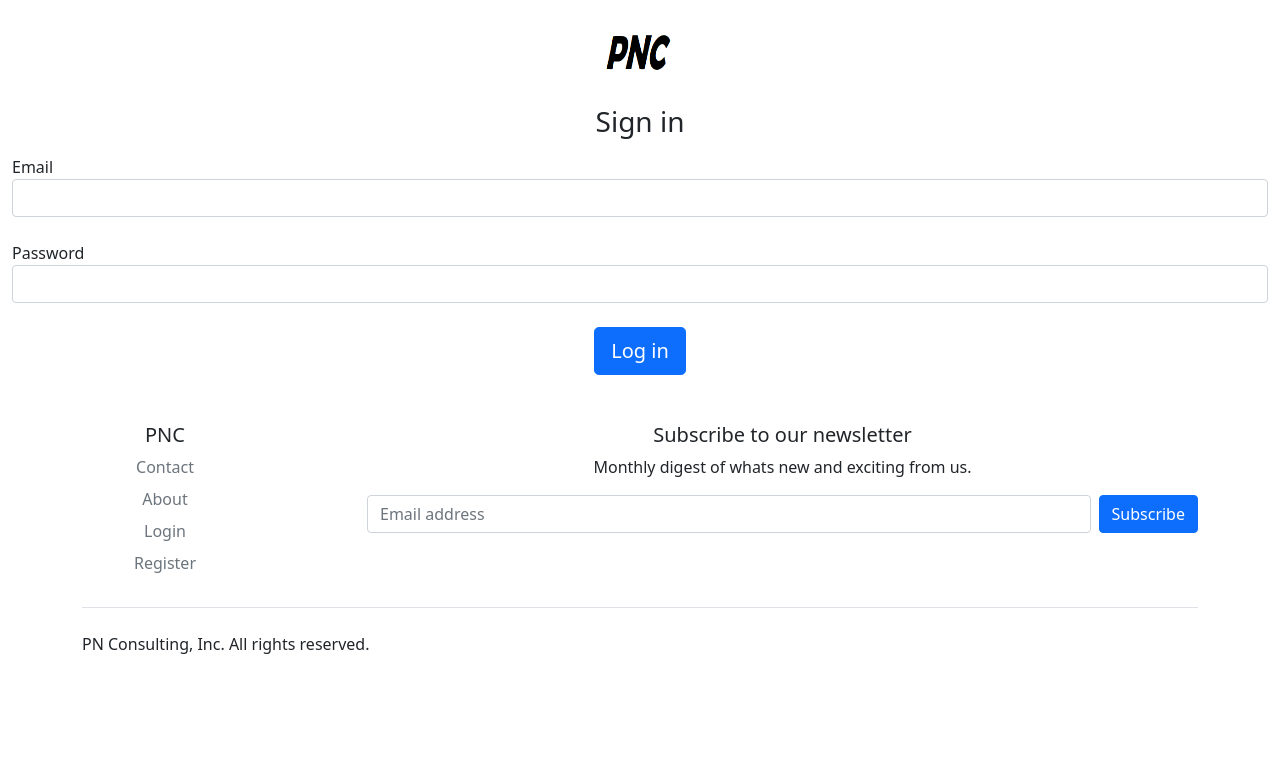
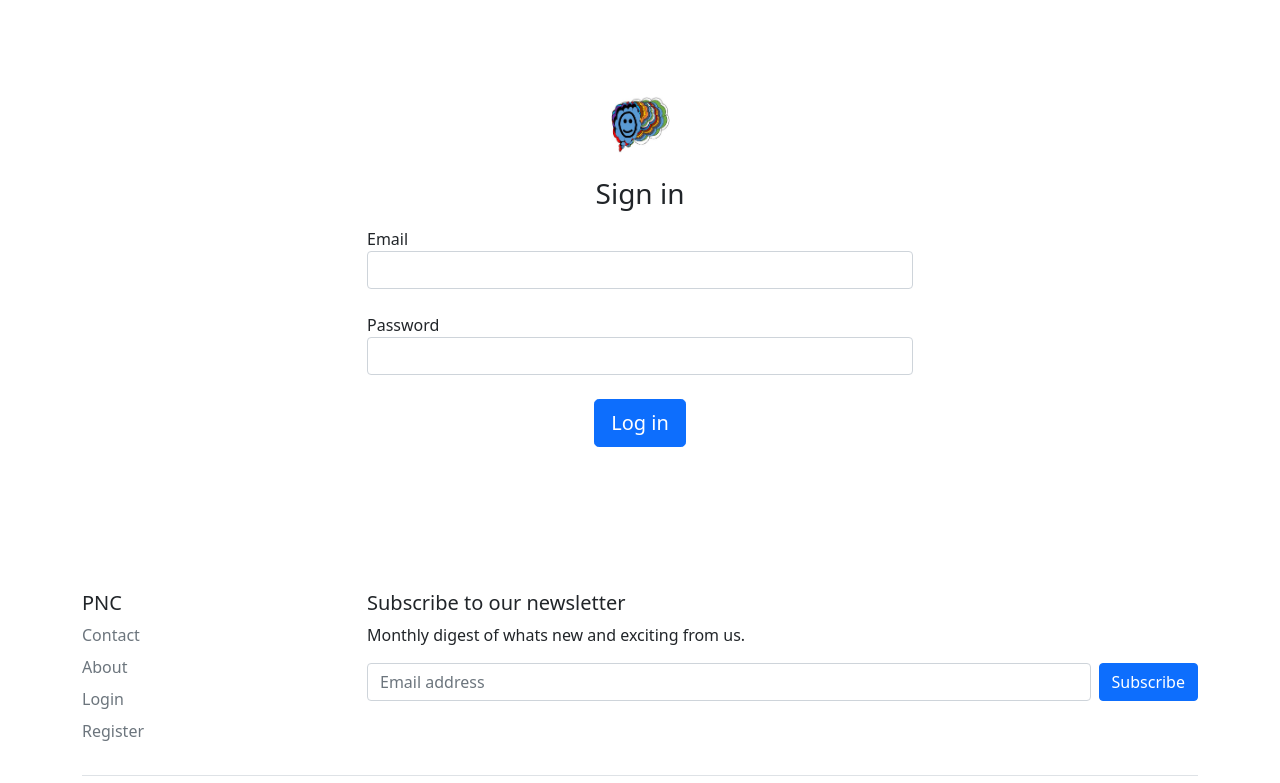
Before and after one commit to PeteRNis/pnconsulting, a Flask app: page /login in a window 1280 px wide. Shown: the part 56-839 px from the top of the page. Before the commit the page ends 710 px from the top, so only its background shows below. Run offline with Flask 2, Linux system fonts and the light colour scheme; some libraries are stand-ins or nearby versions.

Commit message:
trying to fix pictures and logo

```diff
--- a/app.py
+++ b/app.py
@@ -2,4 +2,4 @@
 from project_1 import app
 
 if __name__ == '__main__':
-    app.run(debug=True)
+    app.run(debug=False)
--- a/project_1/error_pages/handlers.py
+++ b/project_1/error_pages/handlers.py
@@ -12,4 +12,4 @@ def error_403(error):
 
 error_pages.app_errorhandler(500)
 def error_500(error):
-    return render_template('error_pages/500.html') , 500
+    return "500 error"
--- a/project_1/templates/index.html
+++ b/project_1/templates/index.html
@@ -76,6 +76,7 @@
       <!-- NOTE:    <div class="row row-cols-1 row-cols-sm-2 row-cols-md-3 g-3"> -->
 
           <div class="col">
+            <div class="card-group">
             <div class="card shadow-sm">
               <a href="  {{ url_for('blog_posts.blog_post', blog_post_id=post.id) }}">
               <img align='center' src="{{ url_for('static', filename='profile_pics/' + post.author.profile_image) }}" height = "100%" width="100%">
@@ -94,6 +95,7 @@
           </div>
         </div>
       </div>
+        </div>
     <!-- NOTE:  </div> -->
     {% endfor %}
     </div>
--- a/project_1/templates/login.html
+++ b/project_1/templates/login.html
@@ -1,11 +1,13 @@
 {% extends 'base.html' %}
 {% block content %}
-<br>
-  <body class="text-center">
 
+
+<div class="py-5 text-center container">
+    <div class="row py-lg-5">
+      <div class="col-lg-6 col-md-8 mx-auto">
   <main class="form-register">
   <form method= 'POST'>
-    <img class="mb-4" src="static/Logo/logo.png" alt="" width="72" height="57">
+    <img class="mb-4" src="static/Logo/figur.jpg" alt="" width="72" height="57">
     <h1 class="h3 mb-3 fw-normal">Sign in</h1>
     {{form.hidden_tag()}}
     <div align = "left" class="form-group">
@@ -21,6 +23,8 @@
     </div>
   </form>
   </main>
-
+</div>
+</div>
+</div>
 
 {% endblock %}
```
Also changed, not shown: project_1/static/Logo/figur.JPG (added), project_1/static/profile_pics/Peter Ravnborg Nissen.jpg, project_1/static/profile_pics/Peter Ravnborg Nissen.png, 1 other file.
